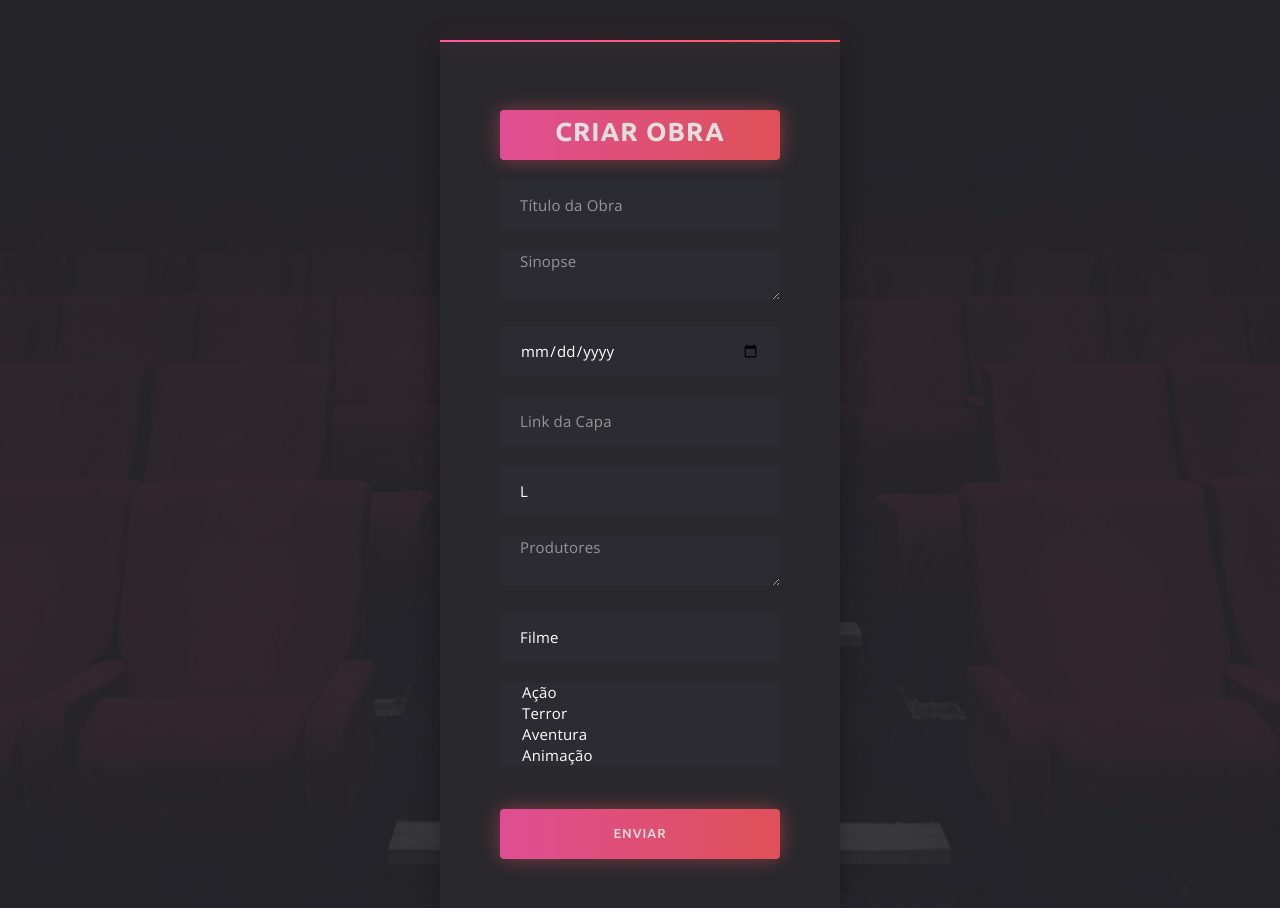
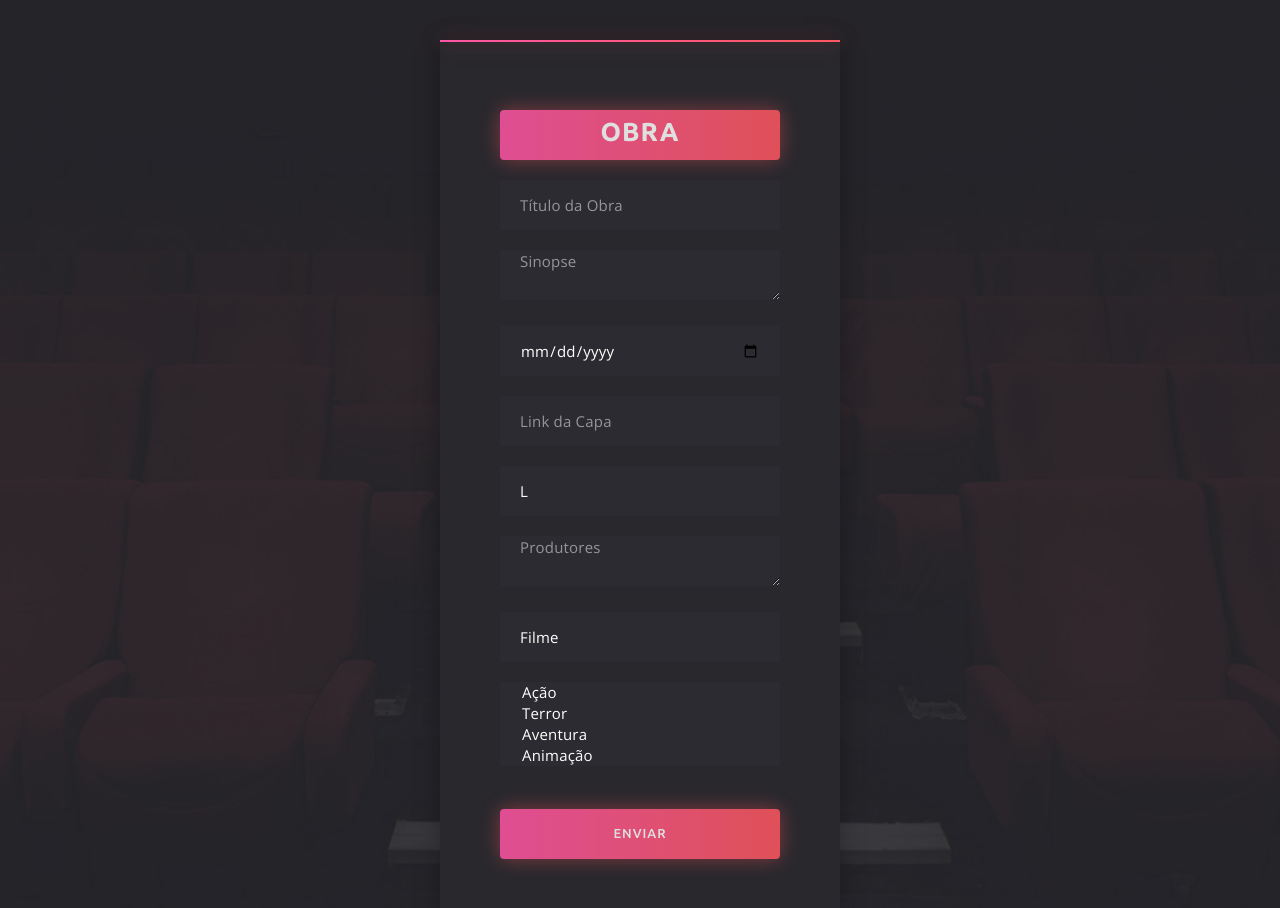
Before and after one commit to samuelddantas/ProjetoGuarda, a Django app: page /createObra in a window 1280 px wide. Shown: the top 908 px of the page. Run offline with Django 4.2, Linux system fonts and the light colour scheme; data comes from the database, SQL or seed files in the repository; both versions use the stored data as it was after the commit; some libraries are stand-ins or nearby versions.

Commit message:
Alterações

```diff
--- a/Show/forms.py
+++ b/Show/forms.py
@@ -52,7 +52,7 @@ class ObraForm(ModelForm):
                 'placeholder': 'Tipo de Mídia'
             }),
             'obr_gen_genero':       forms.SelectMultiple    (attrs={
-                'class':'sign__input selectMultiple',
+                'class':'sign__input',
                 'placeholder': 'Gênero da Obra',
                 'style': "height: auto;",
             }),
--- a/Show/templates/showObra.html
+++ b/Show/templates/showObra.html
@@ -45,7 +45,7 @@
                             {% csrf_token %}
 
 							<div class="sign__btn ">
-								<h1 class="text-black bg-white">Criar Obra</h1>
+								<h1 class="text-black bg-white">Obra</h1>
 							</div>
 
 							<h1 class="sign__group"></h1>
--- a/User/templates/showReview.html
+++ b/User/templates/showReview.html
@@ -45,7 +45,7 @@
                             {% csrf_token %}
 
 							<div class="sign__btn ">
-								<h1 class="text-black bg-white">Criar Review</h1>
+								<h1 class="text-black bg-white">Review</h1>
 							</div>
 
 							<h1 class="sign__group"></h1>
```
Also changed, not shown: Show/templates/index.html (+2 -7 lines), db.sqlite3, static/img/projetoguarda.svg (added).
